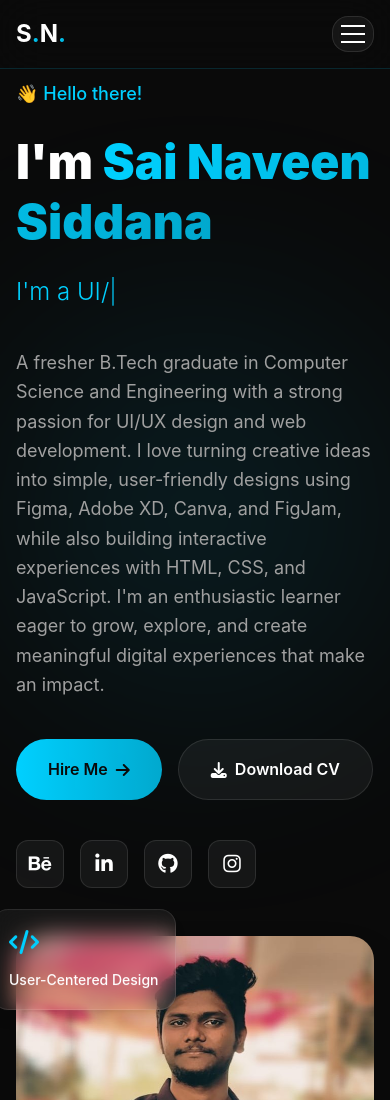
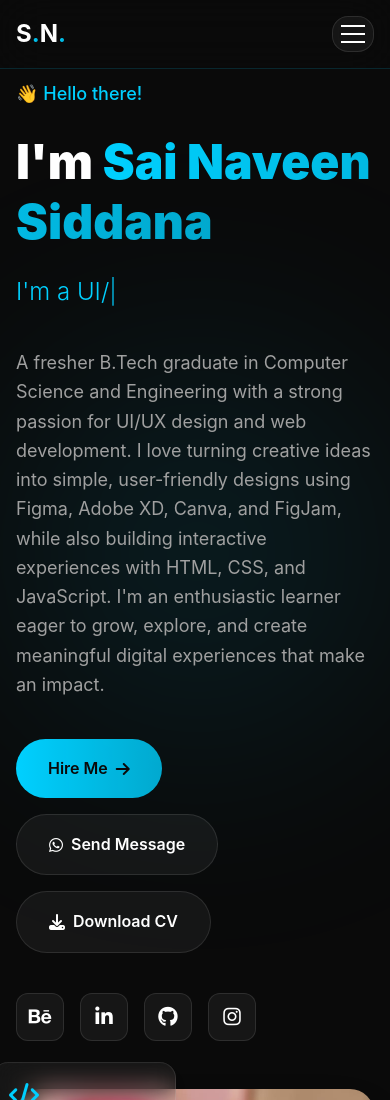
Before and after one commit to SainaveenSiddana/express-portfolio-app, a React (Vite) app: page / in a window 390 px wide. Shown: the top 1100 px of the page. Built offline with nearby package versions, Linux system fonts and the light colour scheme; the HTML template or start-up script is replaced by a standard one.

Commit message:
Add phone number to message button
Update the contact form's "Send Message" button to include the provided phone number (7674800527) for direct contact.

```diff
--- a/src/pages/Index.tsx
+++ b/src/pages/Index.tsx
@@ -211,6 +211,15 @@ const Index = () => {
                     <span>Hire Me</span>
                     <i className="fas fa-arrow-right group-hover:translate-x-1 transition-transform" />
                   </button>
+                  <a
+                    href="https://wa.me/917674800527"
+                    target="_blank"
+                    rel="noopener noreferrer"
+                    className="group bg-glass-bg border border-glass-border text-foreground px-8 py-4 rounded-full font-semibold flex items-center gap-2 hover:bg-primary/10 hover:-translate-y-1 transition-all duration-300"
+                  >
+                    <i className="fab fa-whatsapp group-hover:scale-110 transition-transform" />
+                    <span>Send Message</span>
+                  </a>
                   <button
                     onClick={handleDownloadCV}
                     className="group bg-glass-bg border border-glass-border text-foreground px-8 py-4 rounded-full font-semibold flex items-center gap-2 hover:bg-primary/10 hover:-translate-y-1 transition-all duration-300"
```
